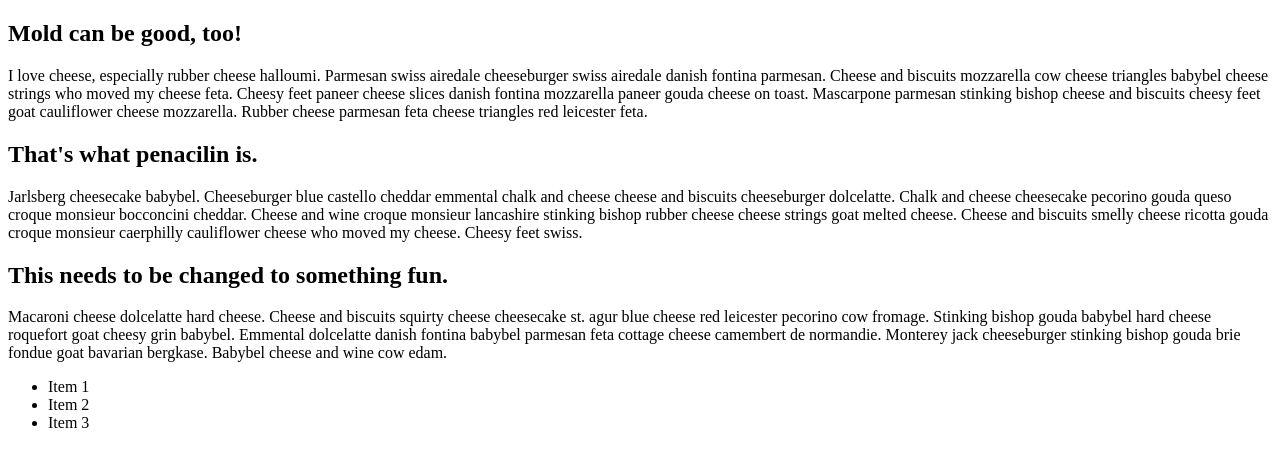
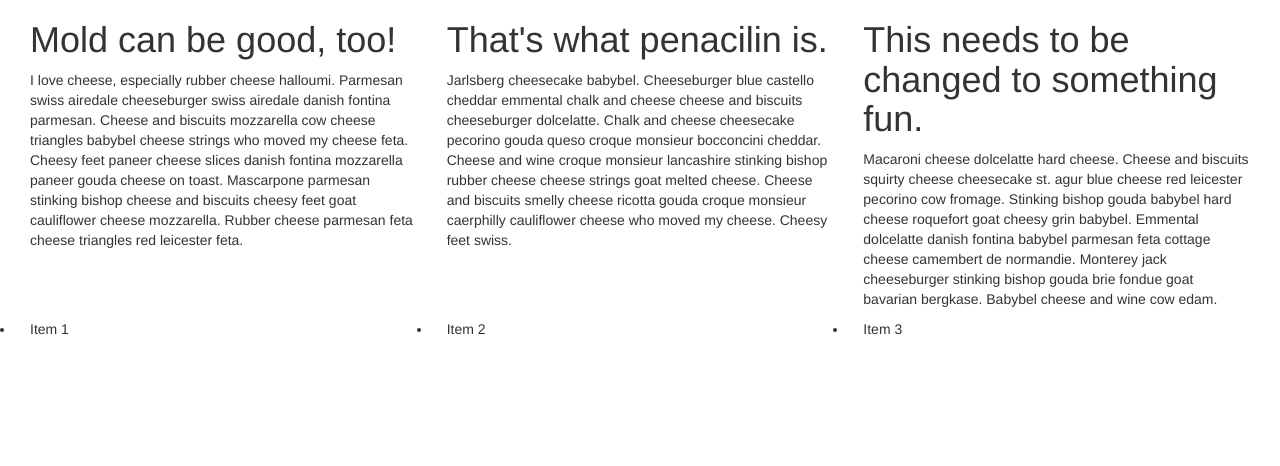
Before and after one commit to theloneneutrino/new-repo, a plain HTML site: page index.html in a window 1280 px wide. Drawn offline with Linux system fonts and the light colour scheme.

Commit message:
first commit

```diff
--- a/index.html
+++ b/index.html
@@ -4,10 +4,12 @@
         <meta charset="UTF-8">
         <meta name="viewport" content="width=device-width, initial-scale=1.0">
         <meta http-equiv="X-UA-Compatible" content="ie=edge">
-        <title>Document</title>
+        <title>Cheese!</title>
+        <link rel="stylesheet" href="css/bootstrap.min.css">
+        <link rel="stylesheet" href="css/styles.css">
     </head>
     <body>
-        <header class="container-fluid col-sm-12">
+        <header class="container-fluid">
             <nav>
                 <div class="col-md-4 col-sm-12">
                     <h1>Mold can be good, too!</h1>
@@ -19,11 +21,7 @@
                 </div>
                 <div class="col-md-4 col-sm-12">
                     <h1>This needs to be changed to something fun.</h1>
-                    <p>Macaroni cheese dolcelatte hard cheese. Cheese and biscuits squirty cheese cheesecake st. agur blue cheese red leicester pecorino cow fromage. Stinking bishop gouda babybel hard cheese roquefort goat cheesy grin babybel. Emmental dolcelatte danish fontina babybel parmesan feta cottage cheese camembert de normandie. Monterey jack cheeseburger stinking bishop gouda brie fondue goat bavarian bergkase. Babybel cheese and wine cow edam.
-
-
-
-                            </p>
+                    <p>Macaroni cheese dolcelatte hard cheese. Cheese and biscuits squirty cheese cheesecake st. agur blue cheese red leicester pecorino cow fromage. Stinking bishop gouda babybel hard cheese roquefort goat cheesy grin babybel. Emmental dolcelatte danish fontina babybel parmesan feta cottage cheese camembert de normandie. Monterey jack cheeseburger stinking bishop gouda brie fondue goat bavarian bergkase. Babybel cheese and wine cow edam.</p>
                 </div>
 
 
```
